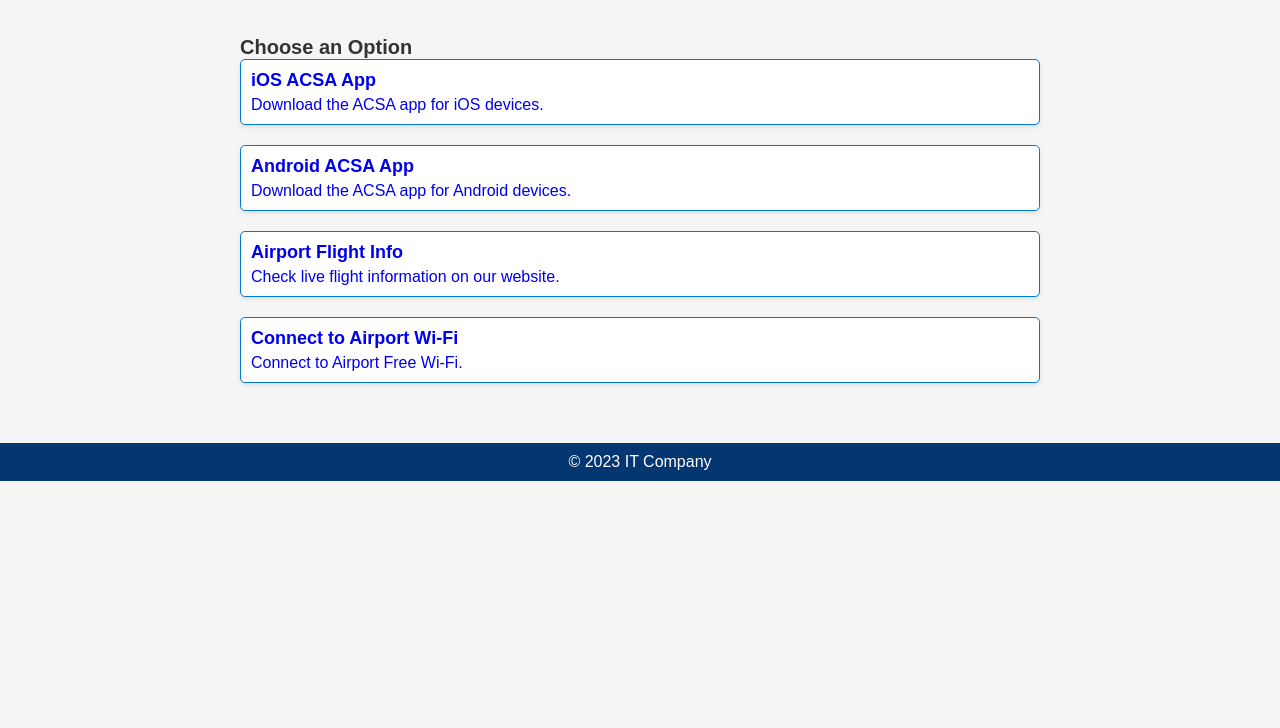
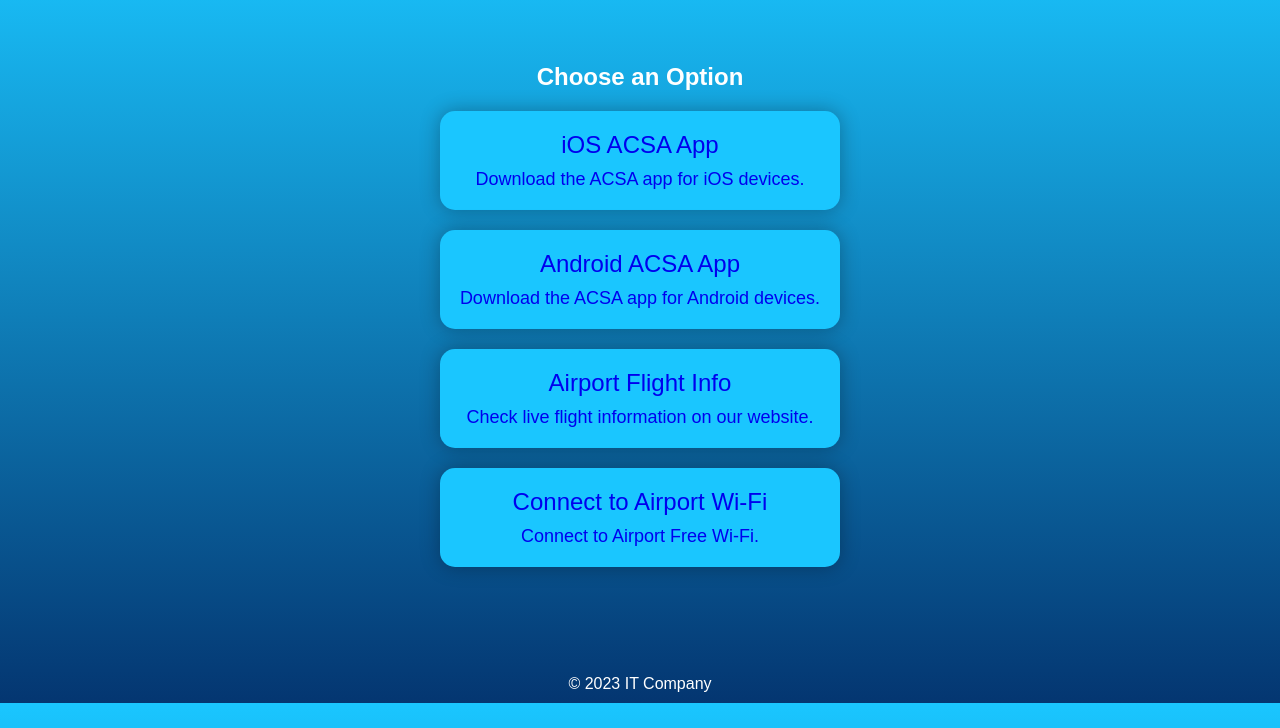
Before and after one commit to Sammalishe/QRGen4b, a plain HTML site: page index.html in a window 1280 px wide. Shown: the part 72-800 px from the top of the page. Drawn offline with Linux system fonts and the light colour scheme.

Commit message:
Updated landing page with new design

```diff
--- a/styles.css
+++ b/styles.css
@@ -1,81 +1,73 @@
-/* Reset default styles */
+/* Reset default margin and padding */
 body, h1, h2, ul, li, a, p {
     margin: 0;
     padding: 0;
-    border: 0;
-    outline: 0;
-    font-size: 100%;
-    font-family: inherit;
-    text-decoration: none;
-    list-style: none;
-    box-sizing: border-box;
 }
 
-/* Global styles */
+/* Apply background gradient */
 body {
+    background: linear-gradient(to bottom, #1ac6ff, #043671);
+    color: white;
     font-family: Arial, sans-serif;
-    background-color: #f5f5f5;
-    color: #333;
+    text-align: center;
 }
 
+/* Style header */
 header {
-    background-color: #043671;
-    color: white;
-    text-align: center;
     padding: 20px;
 }
 
+/* Style main content */
 main {
-    max-width: 800px;
-    margin: 0 auto;
-    padding: 20px;
+    display: flex;
+    flex-direction: column;
+    align-items: center;
+    justify-content: center;
+    height: 80vh; /* Adjust as needed */
 }
 
-h1 {
-    font-size: 24px;
-}
-
-h2 {
-    font-size: 20px;
-    margin-top: 20px;
-}
-
+/* Style options list */
 ul {
+    list-style-type: none;
     padding: 0;
 }
 
+/* Style individual options */
 li {
-    margin-bottom: 20px;
+    margin: 20px 0;
 }
 
-/* Option styles */
+a {
+    text-decoration: none;
+}
+
 .option {
-    border: 1px solid #ddd;
-    border-radius: 5px;
-    padding: 10px;
-    background-color: white;
-    box-shadow: 0 2px 4px rgba(0, 0, 0, 0.1);
+    background-color: #1ac6ff;
+    border-radius: 15px;
+    padding: 20px;
+    box-shadow: 0px 0px 20px rgba(0, 0, 0, 0.3);
+    transition: background-color 0.3s ease;
+    display: flex;
+    flex-direction: column;
+    align-items: center;
+}
+
+.option:hover {
+    background-color: #043671;
 }
 
 .option-title {
-    font-size: 18px;
-    font-weight: bold;
-    margin-bottom: 5px;
+    font-size: 24px;
+    margin-bottom: 10px;
 }
 
 .option-description {
-    font-size: 16px;
+    font-size: 18px;
+    text-align: center;
 }
 
-.option-windows11 {
-    border-color: #0078d4;
+/* Footer styling */
+footer {
+    margin-top: 20px;
+    padding: 10px;
 }
-
-/* Footer styles */
-footer {
-    text-align: center;
-    margin-top: 20px;
-    padding: 10px 0;
-    background-color: #043671;
-    color: white;
-}
```
Also changed, not shown: qr_codes/qr_code_967774aeea5d4809be43dbe5f0ebe11c.png (added), 1 other file.
